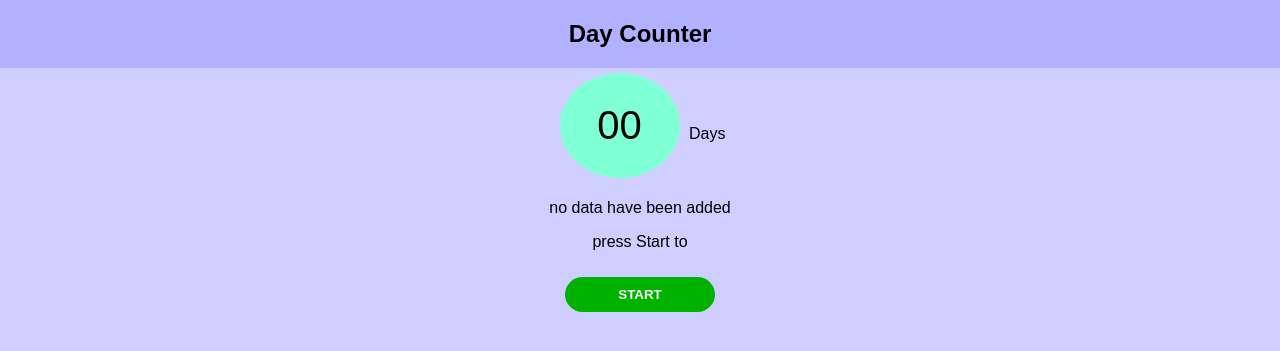
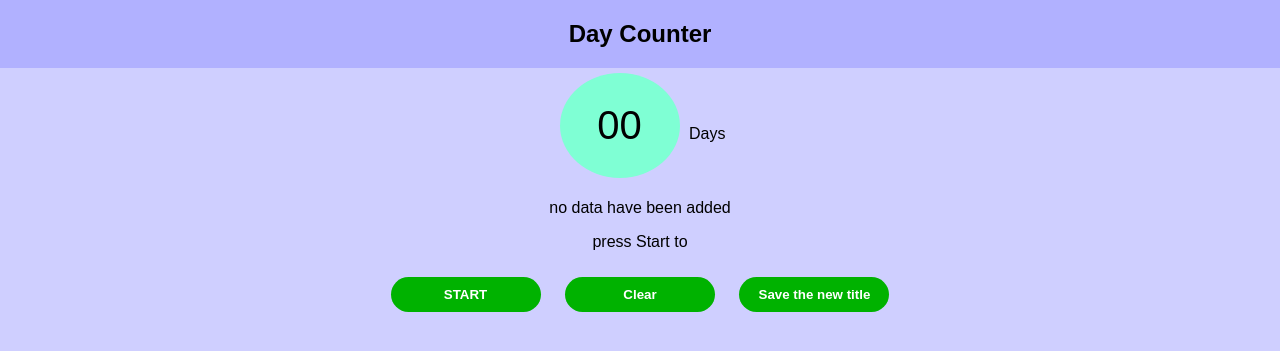
Before and after one commit to mohamedsaleh077/js-stuff, a PHP site: page /daycount/ in a window 1280 px wide. Shown: the top 351 px of the page. Run offline with PHP 8.4, Linux system fonts and the light colour scheme.

Commit message:
update - fix logic - add custom title support - add clear button

```diff
--- a/daycount/counter.js
+++ b/daycount/counter.js
@@ -5,6 +5,7 @@ const DateInput = document.getElementById('date');
 const TimeInput = document.getElementById('time');
 const DateSubmit = document.getElementById('submit');
 const startButton = document.getElementById('start-button');
+const TitleInput = document.getElementById('title');
 const oneDay = 24 * 60 * 60 * 1000; // hours*minutes*seconds*milliseconds
 
 function getDate() {
@@ -34,6 +35,7 @@ function getDate() {
 
 function saveDate() {
     localStorage.setItem('date', JSON.stringify(getDate()));
+    displayData();
     alert("Date Saved!");
 }
 
@@ -49,7 +51,7 @@ function calcDiff(DateAsObj) { // calculate the number of days between two dates
     let diff = Math.abs(secondDate - firstDate);
     let diffDays = Math.round(diff / oneDay);
 
-    return diffDays - 1;
+    return diffDays;
 }
 
 function getCurrentTime() {
@@ -77,5 +79,15 @@ function displayData() {
     }
 }
 
+function clear(){
+    localStorage.clear();
+    alert('Storage have been cleared');
+}
+
+function setTitle(){
+    localStorage.setItem('title', TitleInput.value);
+    alert(`the new title '${TitleInput.value}' is saved!`)
+}
+
 displayData()
 setInterval(() => { displayData() }, 60000);
--- a/daycount/index.html
+++ b/daycount/index.html
@@ -9,7 +9,7 @@
 </head>
 
 <body>
-  <p class="title">Day Counter</p>
+  <input id="title" class="title" type="text" value="Day Counter">
   <div class="container">
     <div class="Counter">
       <p id="days">DD</p>
@@ -17,6 +17,8 @@
       <p id="hours">Loading</p>
       <p id="since">Loading</p>
       <button id="start-button" onclick="openWindow();">START</button>
+      <button onclick="clear();">Clear</button>
+      <button onclick="saveTitle();">Save the new title</button>
     </div>
     <!-- <div class="tier">
       <img src="crown.webp" alt="placeholder">
--- a/daycount/style.css
+++ b/daycount/style.css
@@ -13,8 +13,11 @@ body {
     font-size: 18pt;
     font-weight: 600;
     background-color: rgb(177, 177, 255);
-    padding: 20px;
+    padding: 20px 0 20px 0;
     margin: 0;
+    border: none;
+    width: 100%;
+    text-align: center;
 }
 
 #days {
```
